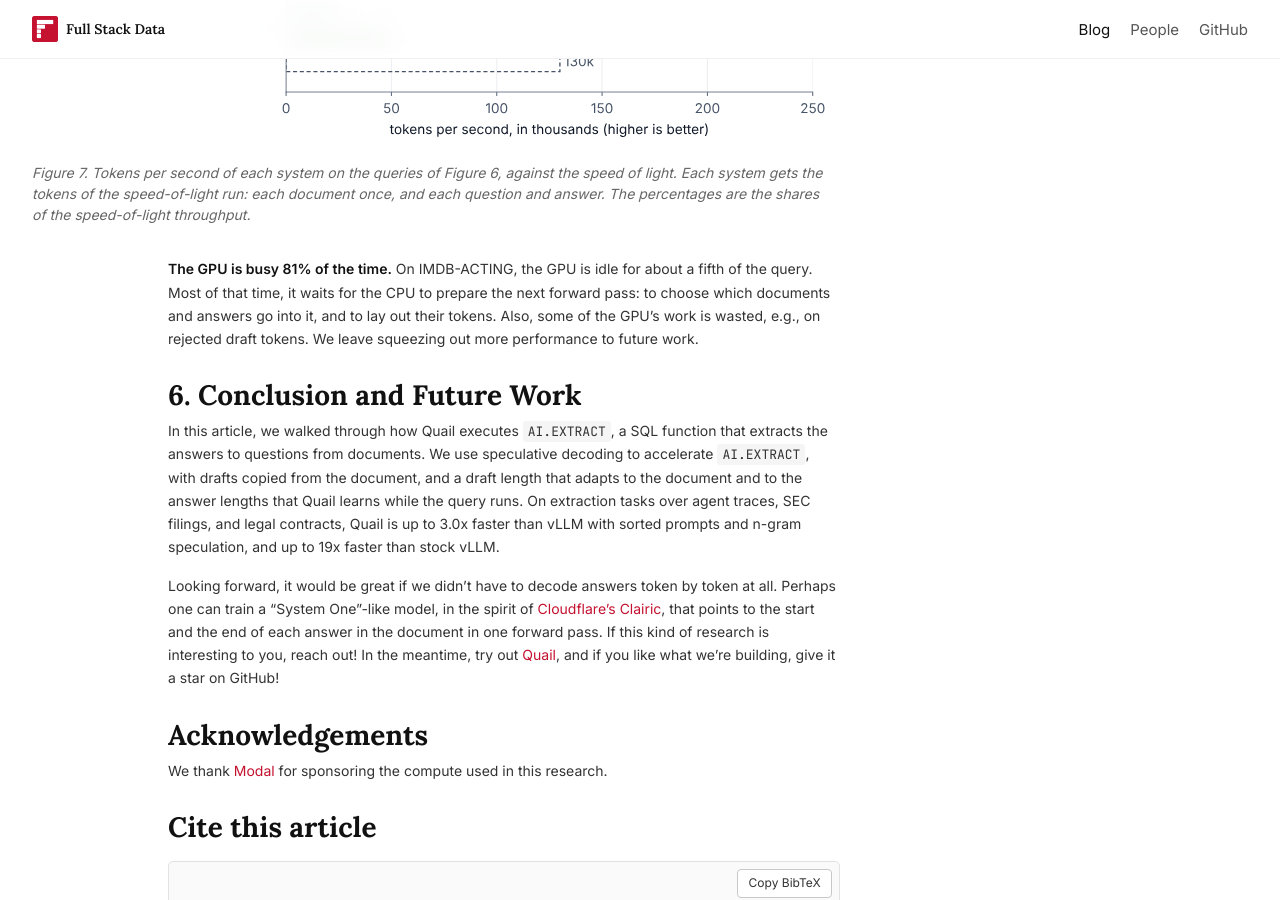
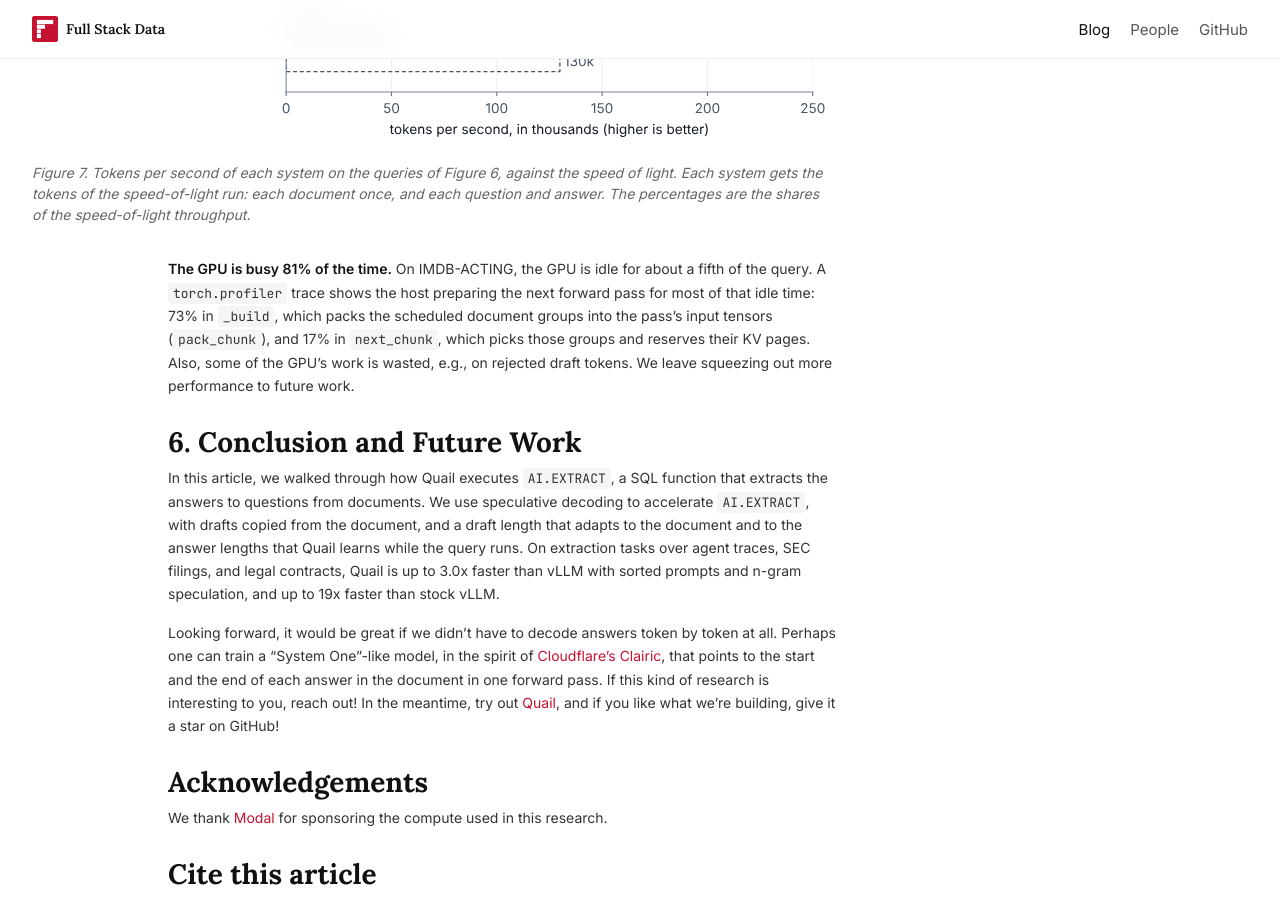
Before and after one commit to fsdatalab/fsdatalab.github.io, a Jekyll site: the page built from _posts/2026-10-26-ai-extract.md, in a window 1280 px wide and 900 px high, scrolled down 9294 px. Built offline with Jekyll 4.4.1, drawn with Linux system fonts in a browser that asks for light colours.

Commit message:
Name the host functions the GPU waits on in the AI.EXTRACT post
Co-Authored-By: Claude Opus 5.5 <noreply@anthropic.com>
Claude-Session: https://claude.ai/code/session_012G22YLMk5BfN66z5wzqWeJ

```diff
--- a/_posts/2026-10-26-ai-extract.md
+++ b/_posts/2026-10-26-ai-extract.md
@@ -211,7 +211,7 @@ We use two groups of QUAIL-B queries.
 <figcaption>Figure 7. Tokens per second of each system on the queries of Figure 6, against the speed of light. Each system gets the tokens of the speed-of-light run: each document once, and each question and answer. The percentages are the shares of the speed-of-light throughput.</figcaption>
 </figure>
 
-**The GPU is busy 81% of the time.** On IMDB-ACTING, the GPU is idle for about a fifth of the query. Most of that time, it waits for the CPU to prepare the next forward pass: to choose which documents and answers go into it, and to lay out their tokens. Also, some of the GPU's work is wasted, e.g., on rejected draft tokens. We leave squeezing out more performance to future work.
+**The GPU is busy 81% of the time.** On IMDB-ACTING, the GPU is idle for about a fifth of the query. A `torch.profiler` trace shows the host preparing the next forward pass for most of that idle time: 73% in `_build`, which packs the scheduled document groups into the pass's input tensors (`pack_chunk`), and 17% in `next_chunk`, which picks those groups and reserves their KV pages. Also, some of the GPU's work is wasted, e.g., on rejected draft tokens. We leave squeezing out more performance to future work.
 
 # 6. Conclusion and Future Work
 
```
